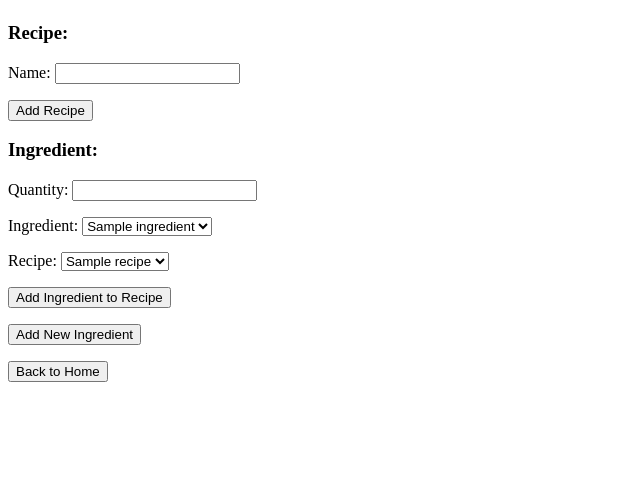
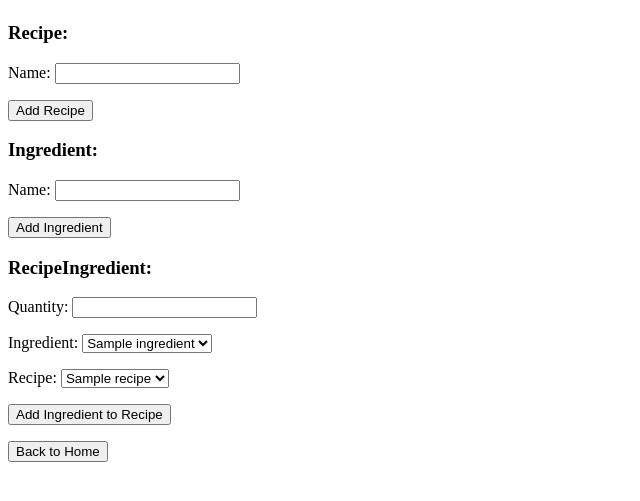
Before and after one commit to macasalad/recipebook-baniqued-hannah, a Django app: template recipebook/ledger/templates/new_recipe.html in a window 1280 px wide. Shown: the part 84-585 px from the top of the page, without its empty margins (0-640 px from the left). Run offline with Django 5.2, Linux system fonts and the light colour scheme; the template is opened without the code that fills it: values that come from a table or form of the project are taken from there, others are empty; tables that the repository leaves empty hold one stand-in row (values such as "Sample post").

Commit message:
Added ingredient form in creating new recipe instead of creating a new page for it

```diff
--- a/recipebook/ledger/templates/new_recipe.html
+++ b/recipebook/ledger/templates/new_recipe.html
@@ -6,19 +6,23 @@
     <form method="post">
         {% csrf_token %}
         {{ recipe_form.as_p }}
-        <input type="submit" value="Add Recipe">
+        <input type="submit" name="add_recipe" value="Add Recipe">
     </form>
 
     <h3>Ingredient:</h3>
     <form method="post">
         {% csrf_token %}
-        {{ recipe_ingredient_form.as_p }}
-        <input type="submit" value="Add Ingredient to Recipe">
+        {{ ingredient_form.as_p }}
+        <input type="submit" name="add_ingredient" value="Add Ingredient">
     </form>
 
-    <p>
-        <button onclick="window.location.href='/recipe/add/new-ingredient'">Add New Ingredient</button>
-    </p>
+    <h3>RecipeIngredient:</h3>
+    <form method="post">
+        {% csrf_token %}
+        {{ recipe_ingredient_form.as_p }}
+        <input type="submit" name="add_recipe_ingredient" value="Add Ingredient to Recipe">
+    </form>
+
     <p>
         <button onclick="window.location.href='/recipes/list'">Back to Home</button>
     </p>
```
